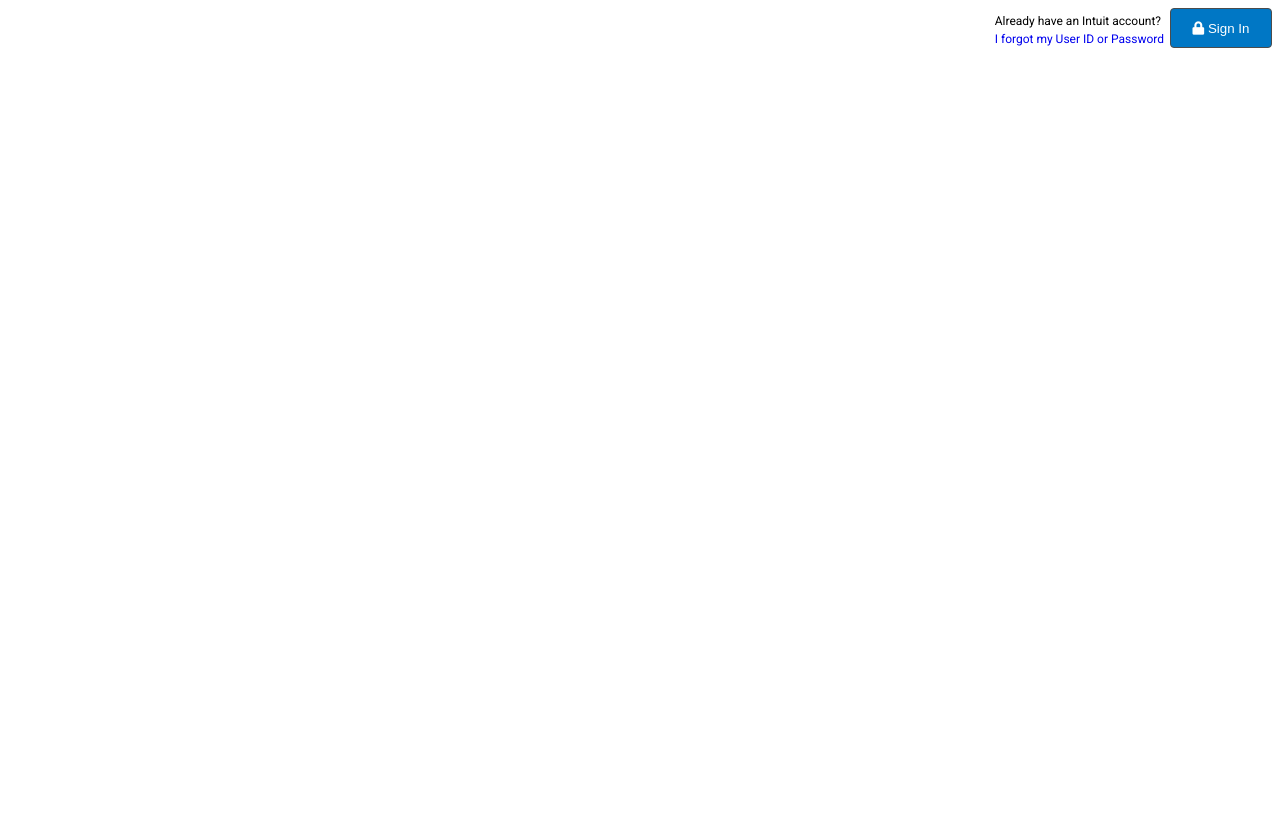
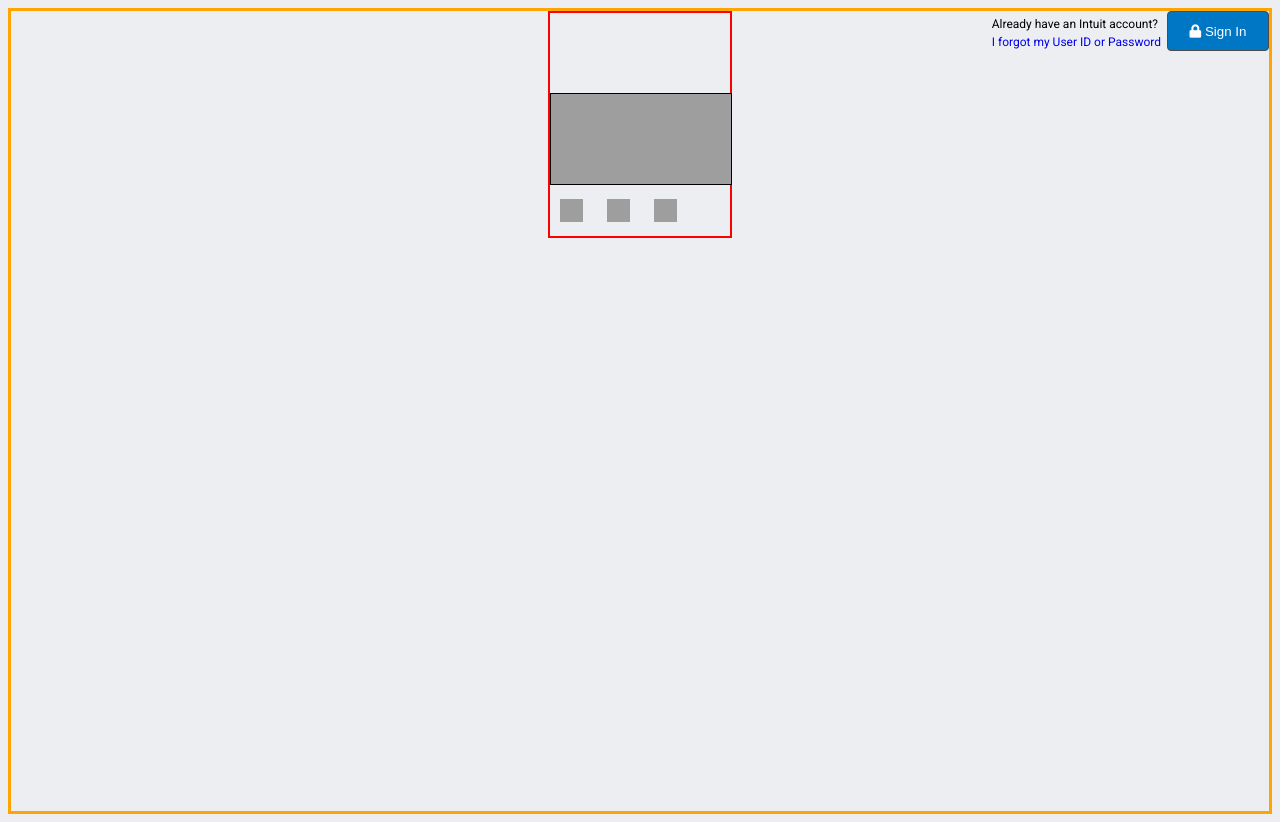
Before and after one commit to SofiBretz/HTML-Forms, a plain HTML site: page index.html in a window 1280 px wide. Before the commit the page ends 800 px from the top, so only its background shows below. Drawn offline with Linux system fonts and the light colour scheme; grey boxes are pictures that could not be loaded.

Commit message:
added logo containers

```diff
--- a/index.css
+++ b/index.css
@@ -1,6 +1,13 @@
 body {
   font-family: Roboto;
+  background-color: #ECEEF1;
 }
+
+.wrapper {
+  border: solid orange 3px;
+  height: 800px;
+}
+
 .rightBox {
   height: 40px;
   float: right;
@@ -32,6 +39,26 @@ text-decoration: none;
   border-radius: 4px;
   background-color: #0077C5;
   border: 1px solid #4c4c4c;
+}
+.logo {
+  border: solid red 2px;
+  width: 180px;
+  margin: auto;
+}
 
+.intuitLogo img {
+  border: solid black 1px;
+  margin-top: 80px;
+  height: 90px;
+  width: 180px;
+}
 
+.miniLogo img {
+  margin: 10px;
+  height: 23px;
+  width: 23px;
 }
+
+.miniLogo {
+  display: inline-block;
+}
--- a/index.html
+++ b/index.html
@@ -11,6 +11,8 @@
     <title>PROJECT: HTML FORMS</title>
   </head>
   <body>
+    <div class="wrapper">
+
       <div class="rightBox">
         <!-- Sign in Text-->
         <div class="signInText">
@@ -21,6 +23,27 @@
         <!-- Sign in Button-->
         <div class="signInButton">
           <button class="rightButton"><i class="fas fa-lock"></i>  Sign In</button>
+        </div>
+       </div>
+
+
+       <!-- Logo Section -->
+       <div class="logo">
+         <div class="intuitLogo">
+           <img src="https://www.intuit.com/content/dam/intuit/intuitcom/company/images/logo-intuit-black.png">
+         </div>
+
+         <div class="miniLogo">
+           <img src="https://site-images.similarcdn.com/url?url=https%3A%2F%2Flh3.googleusercontent.com%2FkAoKkNJy81qdxeSexsfsfH6DEz114px1qx9zg0Hj3RoonLXxXRBbEp0xIZVVElgihQ%3Ds180&h=799cf9bd518047ef77277dc824203bc9cd3ca2b7b116a4cd7a17856c414cd891">
+         </div>
+
+         <div class="miniLogo">
+           <img src="https://www.klipfolio.com/sites/default/files/integrations/quickbooks.png" >
+         </div>
+
+         <div class="miniLogo">
+           <img src="https://images-na.ssl-images-amazon.com/images/I/41+s7UMMl-L._SL210_QL95_BG0,0,0,0_FMpng_.png">
+         </div>
 
        </div>
 
```
Lines whose indentation alone changed are shown as unchanged.
